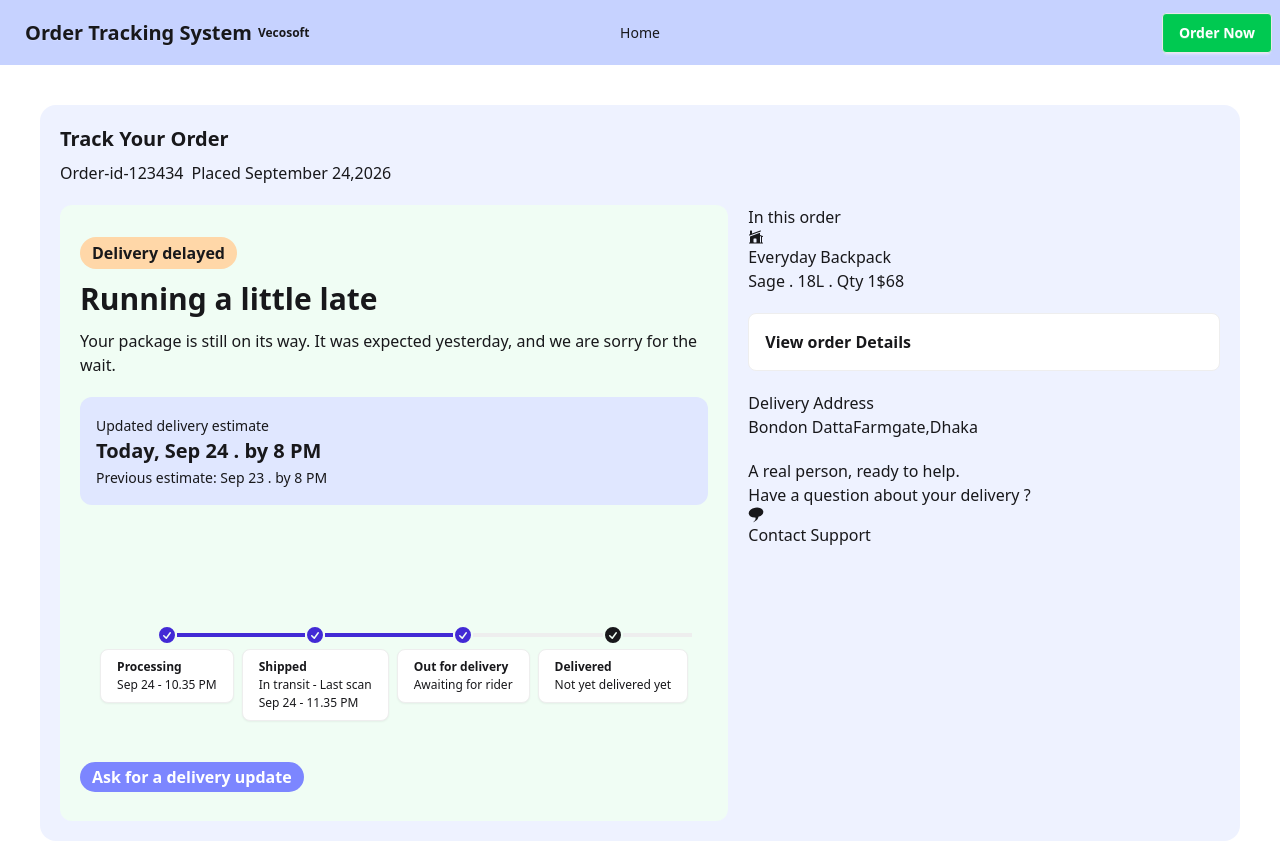
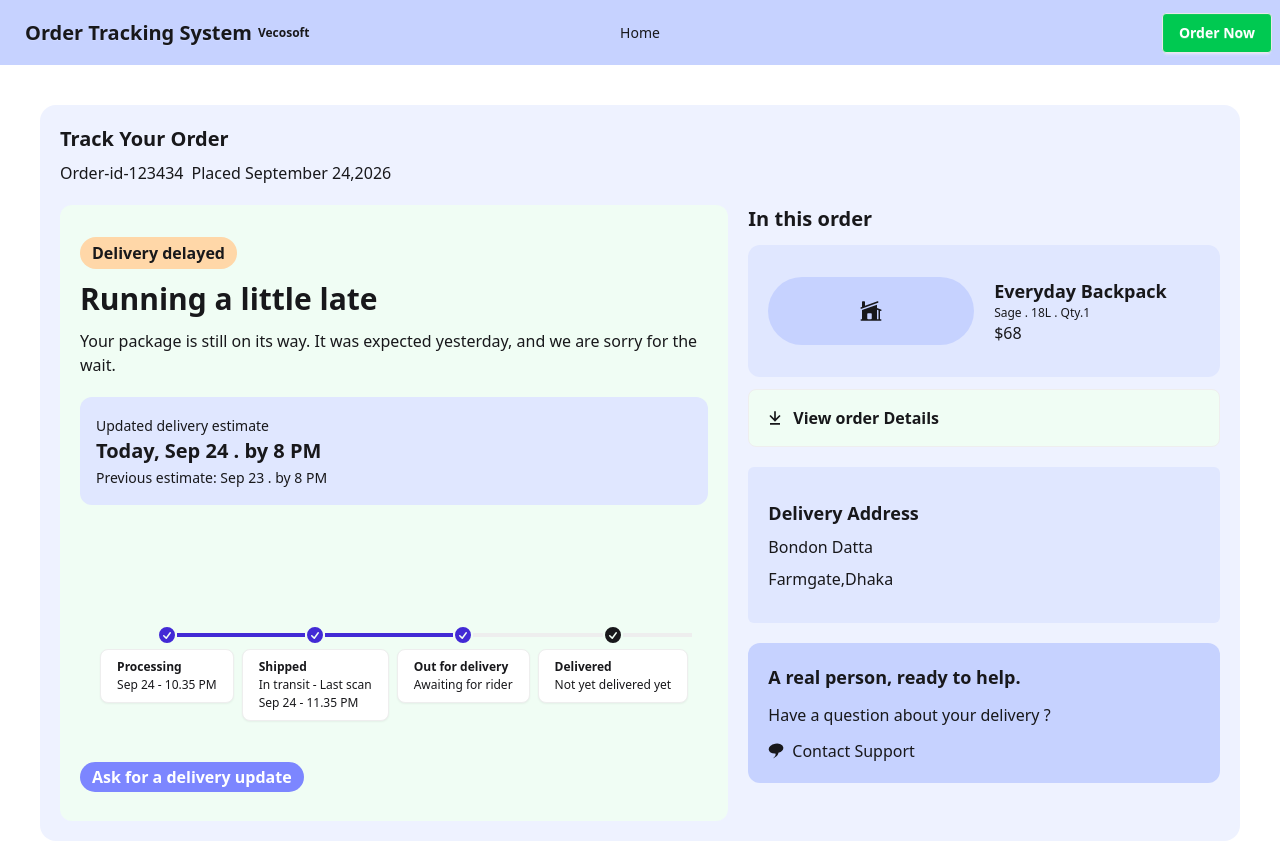
Before and after one commit to officialbondondatta/order-tracking-system, a Next.js app: page / in a window 1280 px wide. Built offline with nearby package versions, Linux system fonts and the light colour scheme.

Commit message:
modified main layout

```diff
--- a/src/app/components/OrderDetails.tsx
+++ b/src/app/components/OrderDetails.tsx
@@ -1,4 +1,5 @@
 import React from 'react';
+import { BiArrowToBottom } from 'react-icons/bi';
 import { GiChatBubble } from 'react-icons/gi';
 import { HiHomeModern } from 'react-icons/hi2';
 
@@ -7,6 +8,7 @@ interface IOrderProps {
     customerAddress: string,
     productName: string,
     productDesc: string,
+    quantity: number,
     price: number
     productImg?: string
     deliveryPartner: string
@@ -16,28 +18,29 @@ const OrderDetails = () => {
         customerName: "Bondon Datta",
         customerAddress: "Farmgate,Dhaka",
         productName: "Everyday Backpack",
-        productDesc: "Sage . 18L . Qty 1",
+        productDesc: "Sage . 18L . ",
+        quantity: 1,
         price: 68.00,
         deliveryPartner: "foodpanda"
     }
     return (
         <div className="flex flex-col space-y-5">
-            <div>
-                <h2>In this order</h2>
-                <div>
-                    <div>
-                        <HiHomeModern></HiHomeModern>
+            <div className="mb-3 space-y-3">
+                <h2 className="text-xl font-semibold">In this order</h2>
+                <div className="bg-indigo-100 rounded-xl px-5 grid gap-5 grid-cols-2 py-8">
+                    <div className=" bg-indigo-200 rounded-full flex items-center justify-center">
+                        <HiHomeModern className="text-2xl"></HiHomeModern>
                     </div>
-                    <div>
-                        <h2>{orderDetails.productName}</h2>
-                        <span>{orderDetails.productDesc}</span>
+                    <div className="flex flex-col">
+                        <h2 className="text-lg font-semibold">{orderDetails.productName}</h2>
+                        <span className="text-xs">{orderDetails.productDesc} Qty.{orderDetails.quantity}</span>
                         <span>${orderDetails.price}</span>
                     </div>
                 </div>
             </div>
             <div>
-                <details className="collapse bg-base-100 border border-base-300" name="my-accordion-det-1">
-                    <summary className="collapse-title font-semibold">View order Details</summary>
+                <details className="collapse bg-green-50 border border-base-300" name="my-accordion-det-1">
+                    <summary className="collapse-title font-semibold flex items-center gap-2"> <BiArrowToBottom className="text-xl"></BiArrowToBottom> View order Details</summary>
                     <div className="collapse-content text-sm space-y-3">
                         <div>
                             <h2>{orderDetails.productName} - ${orderDetails.price}</h2>
@@ -54,15 +57,15 @@ const OrderDetails = () => {
                     </div>
                 </details>
             </div>
-            <div>
-                <h2>Delivery Address</h2>
+            <div className="bg-indigo-100 rounded-md px-5 py-8 flex flex-col gap-2">
+                <h2 className="text-lg font-semibold">Delivery Address</h2>
                 <span>{orderDetails.customerName}</span>
                 <span>{orderDetails.customerAddress}</span>
             </div>
-            <div>
-                <h2> A real person, ready to help.</h2>
+            <div className="flex flex-col gap-3 bg-indigo-200 rounded-xl p-5">
+                <h2 className="text-lg font-semibold"> A real person, ready to help.</h2>
                 <span>Have a question about your delivery ?</span>
-                <div>
+                <div className="flex items-center gap-2">
                     <GiChatBubble></GiChatBubble>
                     <h2>Contact Support</h2>
                 </div>
```
